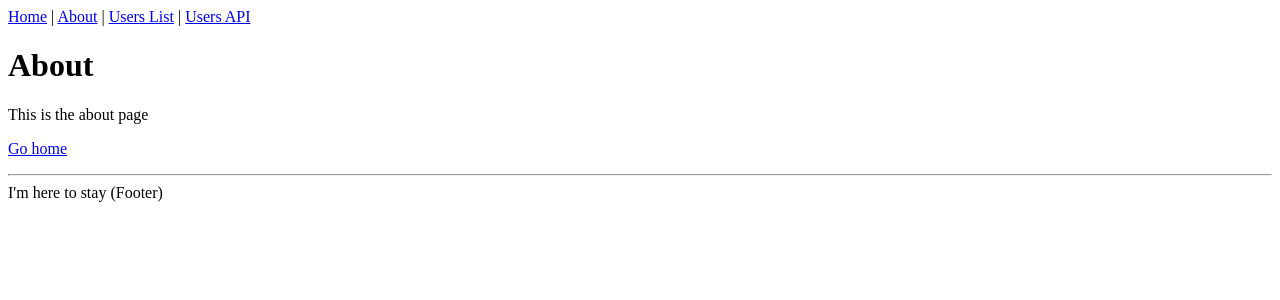
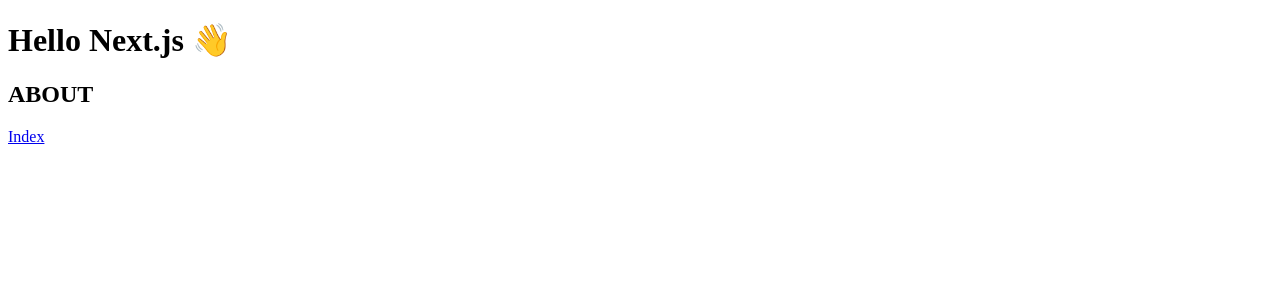
Before and after one commit to tylangesmith-organisation/tylangesmith, a Next.js app: page /about in a window 1280 px wide. Shown: the top 300 px of the page. Built offline with nearby package versions, Linux system fonts and the light colour scheme.

Commit message:
Ok cleanup and bundle the static assets

```diff
--- a/components/Layout.tsx
+++ /dev/null
@@ -1,41 +0,0 @@
-import React, { ReactNode } from 'react'
-import Link from 'next/link'
-import Head from 'next/head'
-
-type Props = {
-  children?: ReactNode
-  title?: string
-}
-
-const Layout = ({ children, title = 'This is the default title' }: Props) => (
-  <div>
-    <Head>
-      <title>{title}</title>
-      <meta charSet="utf-8" />
-      <meta name="viewport" content="initial-scale=1.0, width=device-width" />
-    </Head>
-    <header>
-      <nav>
-        <Link href="/">
-          <a>Home</a>
-        </Link>{' '}
-        |{' '}
-        <Link href="/about">
-          <a>About</a>
-        </Link>{' '}
-        |{' '}
-        <Link href="/users">
-          <a>Users List</a>
-        </Link>{' '}
-        | <a href="/api/users">Users API</a>
-      </nav>
-    </header>
-    {children}
-    <footer>
-      <hr />
-      <span>I'm here to stay (Footer)</span>
-    </footer>
-  </div>
-)
-
-export default Layout
--- a/package.json
+++ b/package.json
@@ -3,7 +3,7 @@
   "version": "1.0.0",
   "scripts": {
     "dev": "next",
-    "build": "next build",
+    "build": "next build && next export",
     "start": "next start"
   },
   "dependencies": {
--- a/pages/about.tsx
+++ b/pages/about.tsx
@@ -1,16 +1,15 @@
 import Link from 'next/link'
-import Layout from '../components/Layout'
 
-const AboutPage = () => (
-  <Layout title="About | Next.js + TypeScript Example">
-    <h1>About</h1>
-    <p>This is the about page</p>
+const Component = () => (
+  <div>
+    <h1>Hello Next.js 👋</h1>
+    <h2>ABOUT</h2>
     <p>
       <Link href="/">
-        <a>Go home</a>
+        <a>Index</a>
       </Link>
     </p>
-  </Layout>
+  </div>
 )
 
-export default AboutPage
+export default Component
--- a/pages/api/users/index.ts
+++ /dev/null
@@ -1,16 +0,0 @@
-import { NextApiRequest, NextApiResponse } from 'next'
-import { sampleUserData } from '../../../utils/sample-data'
-
-const handler = (_req: NextApiRequest, res: NextApiResponse) => {
-  try {
-    if (!Array.isArray(sampleUserData)) {
-      throw new Error('Cannot find user data')
-    }
-
-    res.status(200).json(sampleUserData)
-  } catch (err) {
-    res.status(500).json({ statusCode: 500, message: err.message })
-  }
-}
-
-export default handler
--- a/utils/sample-data.ts
+++ /dev/null
@@ -1,9 +0,0 @@
-import { User } from '../interfaces'
-
-/** Dummy user data. */
-export const sampleUserData: User[] = [
-  { id: 101, name: 'Alice' },
-  { id: 102, name: 'Bob' },
-  { id: 103, name: 'Caroline' },
-  { id: 104, name: 'Dave' },
-]
```
Also changed, not shown: components/List.tsx (deleted, +0 -19 lines), components/ListDetail.tsx (deleted, +0 -16 lines), components/ListItem.tsx (deleted, +0 -18 lines), interfaces/index.ts (deleted, +0 -10 lines), pages/index.tsx (+5 -5 lines), pages/users/[id].tsx (deleted, +0 -61 lines), pages/users/index.tsx (deleted, +0 -37 lines).
